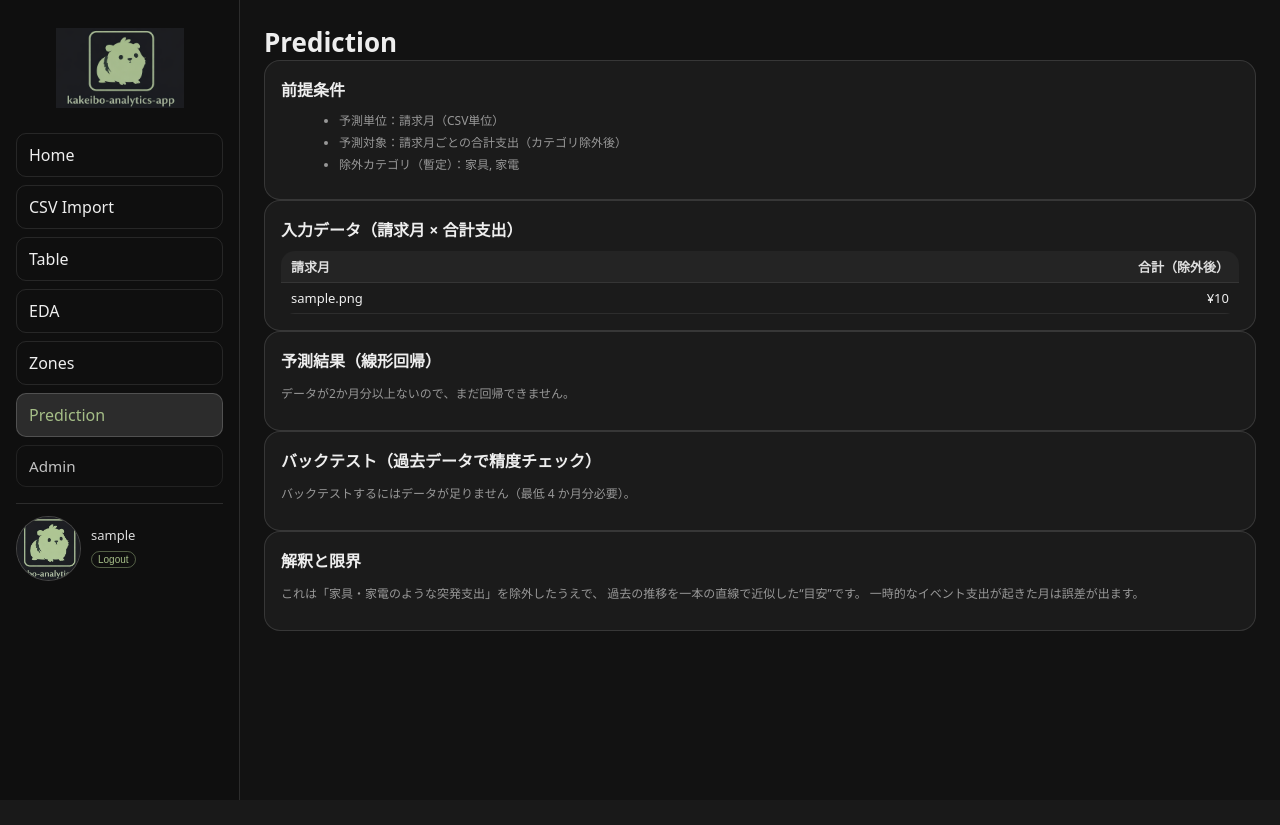
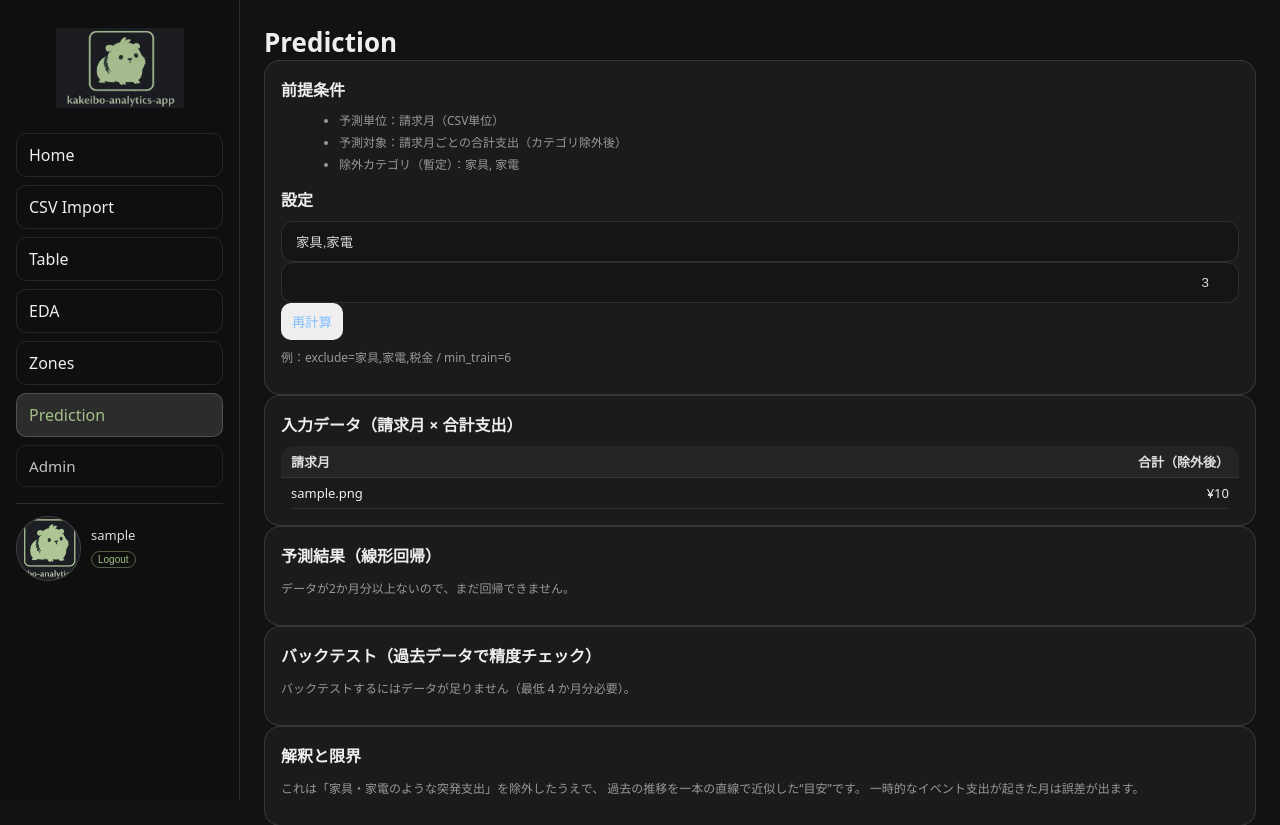
Before and after one commit to yoshimu-urami-nats/kakeibo-analytics-app, a Django app: page /prediction/ in a window 1280 px wide. Shown: the top 825 px of the page. Before the commit the page ends 800 px from the top, so only its background shows below. Run offline with Django 5.2, Linux system fonts and the light colour scheme; a user stored in the database is signed in; tables that the repository leaves empty hold one stand-in row (values such as "Sample post").

Commit message:
ズレ月TOP3追加

```diff
--- a/account/templates/account/prediction.html
+++ b/account/templates/account/prediction.html
@@ -12,6 +12,22 @@
     <li>予測対象：請求月ごとの合計支出（カテゴリ除外後）</li>
     <li>除外カテゴリ（暫定）：{{ exclude_keywords|join:", " }}</li>
   </ul>
+
+  <h2 class="h2" style="margin-top:14px;">設定</h2>
+  <form method="get" class="table-toolbar" style="grid-template-columns: 1fr 180px auto; gap:10px;">
+    <input class="input" type="text" name="exclude" placeholder="除外カテゴリ（カンマ区切り）"
+           value="{{ exclude_param|default:'' }}">
+
+    <input class="input" type="number" name="min_train" min="2"
+           value="{{ min_train }}" style="text-align:right;">
+
+    <button class="btn" type="submit">再計算</button>
+  </form>
+
+  <p class="muted" style="margin-top:8px;">
+    例：exclude=家具,家電,税金 / min_train=6
+  </p>
+
 </div>
 
 <div class="card">
@@ -62,12 +78,31 @@
 
     <ul class="muted">
       <li>検証回数：<b>{{ metrics.n }}</b></li>
-      <li>MAE（平均絶対誤差）：<b>¥{{ metrics.mae|intcomma }}</b></li>
-      <li>RMSE（誤差の大きい月に厳しい）：<b>¥{{ metrics.rmse|intcomma }}</b></li>
+
+      <li>
+        MAE（平均絶対誤差）：
+        <b>¥{{ metrics.mae|intcomma }}</b>
+        <span class="muted">（ベースライン：¥{{ metrics.naive_mae|intcomma }}）</span>
+        {% if metrics.mae_improve_pct != None %}
+          <span class="muted">／改善：<b>{{ metrics.mae_improve_pct }}%</b></span>
+        {% endif %}
+      </li>
+
+      <li>
+        RMSE：
+        <b>¥{{ metrics.rmse|intcomma }}</b>
+        <span class="muted">（ベースライン：¥{{ metrics.naive_rmse|intcomma }}）</span>
+      </li>
+
       {% if metrics.mape %}
-        <li>MAPE（平均%誤差）：<b>{{ metrics.mape }}%</b></li>
+        <li>
+          MAPE：
+          <b>{{ metrics.mape }}%</b>
+          <span class="muted">（ベースライン：{{ metrics.naive_mape }}%）</span>
+        </li>
       {% endif %}
     </ul>
+
 
     <table class="summary-table" style="margin-top:10px;">
       <thead>
@@ -75,6 +110,7 @@
           <th>対象月</th>
           <th class="num">学習月数</th>
           <th class="num">予測</th>
+          <th class="num">ベースライン</th>
           <th class="num">実績</th>
           <th class="num">誤差(予測-実績)</th>
           <th class="num">絶対誤差</th>
@@ -87,6 +123,7 @@
           <td>{{ r.month }}</td>
           <td class="num">{{ r.train_months }}</td>
           <td class="num">¥{{ r.pred|intcomma }}</td>
+          <td class="num">¥{{ r.naive_pred|intcomma }}</td>
           <td class="num">¥{{ r.actual|intcomma }}</td>
           <td class="num">{% if r.error >= 0 %}+{% endif %}¥{{ r.error|intcomma }}</td>
           <td class="num">¥{{ r.abs_error|intcomma }}</td>
@@ -102,6 +139,34 @@
       </tbody>
     </table>
 
+    {% if worst_months and worst_months|length > 0 %}
+    <div class="card" style="margin-top:12px;">
+      <h2 class="h2">誤差が大きい月（要因調査候補）</h2>
+      <p class="muted">ズレが大きい月は「一時イベント支出」が混ざっている可能性が高い。</p>
+
+      <table class="summary-table">
+        <thead>
+          <tr>
+            <th>対象月</th>
+            <th class="num">実績</th>
+            <th class="num">予測</th>
+            <th class="num">%誤差</th>
+          </tr>
+        </thead>
+        <tbody>
+          {% for r in worst_months %}
+          <tr>
+            <td>{{ r.month }}</td>
+            <td class="num">¥{{ r.actual|intcomma }}</td>
+            <td class="num">¥{{ r.pred|intcomma }}</td>
+            <td class="num">{{ r.ape|floatformat:1 }}%</td>
+          </tr>
+          {% endfor %}
+        </tbody>
+      </table>
+    </div>
+    {% endif %}
+
     <p class="muted" style="margin-top:10px;">
       ※精度が悪い月がある場合、「一時的イベント支出（旅行/家具/家電/医療/税金等）」が原因かを疑い、
       その月の扱い（除外/別カテゴリ化/特徴量追加）を検討。
@@ -112,6 +177,8 @@
       バックテストするにはデータが足りません（最低 {{ min_train|add:"1" }} か月分必要）。
     </p>
   {% endif %}
+
+
 </div>
 
 <div class="card">
--- a/account/views.py
+++ b/account/views.py
@@ -212,8 +212,20 @@ def eda(request):
 
 @login_required
 def prediction(request):
-    # --- 除外カテゴリ（まずは“名前に含まれる語”で除外） ---
-    exclude_keywords = ["家具", "家電"]
+    # --- 追加：GETで調整できるようにする ---
+    # ?min_train=6 みたいに変えられる
+    try:
+        min_train = int(request.GET.get("min_train", "3"))
+    except ValueError:
+        min_train = 3
+    min_train = max(2, min_train)  # 最低2
+
+    # ?exclude=家具,家電,税金 みたいに渡せる（空ならデフォルト）
+    exclude_param = (request.GET.get("exclude") or "").strip()
+    if exclude_param:
+        exclude_keywords = [x.strip() for x in exclude_param.split(",") if x.strip()]
+    else:
+        exclude_keywords = ["家具", "家電"]
 
     exclude_q = Q()
     for kw in exclude_keywords:
@@ -279,6 +291,11 @@ def prediction(request):
     errors_sq = []
     errors_pct = []
 
+    # --- ベースライン（ナイーブ）用 ---
+    naive_abs = []
+    naive_sq = []
+    naive_pct = []
+
     if len(series) >= (min_train + 1):
         for t in range(min_train, len(series)):
             train = series[:t]
@@ -292,18 +309,33 @@ def prediction(request):
             pred = int(round(s * test["i"] + b))
             actual = int(test["total"])
 
+            # ★ベースライン：直前月の実績をそのまま予測とみなす
+            naive_pred = int(train[-1]["total"]) if train else 0
+
+            # 誤差
             err = pred - actual
             ae = abs(err)
             se = err * err
 
-            # MAPE用（0割回避）
+            # ベースライン誤差
+            n_err = naive_pred - actual
+            n_ae = abs(n_err)
+            n_se = n_err * n_err
+
             ape = None
+            n_ape = None
             if actual != 0:
                 ape = abs(err) / abs(actual) * 100.0
                 errors_pct.append(ape)
 
+                n_ape = abs(n_err) / abs(actual) * 100.0
+                naive_pct.append(n_ape)
+
             errors_abs.append(ae)
             errors_sq.append(se)
+
+            naive_abs.append(n_ae)
+            naive_sq.append(n_se)
 
             backtests.append({
                 "month": test["billing_month"],
@@ -313,6 +345,12 @@ def prediction(request):
                 "error": err,
                 "abs_error": ae,
                 "ape": ape,  # %
+
+                # ★ベースライン
+                "naive_pred": naive_pred,
+                "naive_error": n_err,
+                "naive_abs_error": n_ae,
+                "naive_ape": n_ape,
             })
 
     metrics = {
@@ -320,15 +358,42 @@ def prediction(request):
         "mae": None,
         "rmse": None,
         "mape": None,
+
+        # ベースライン
+        "naive_mae": None,
+        "naive_rmse": None,
+        "naive_mape": None,
+
+        # 改善率（MAEでどれだけ良いか）
+        "mae_improve_pct": None,
     }
+
+    worst_months = []
 
     if backtests:
         metrics["mae"] = int(round(sum(errors_abs) / len(errors_abs)))
         metrics["rmse"] = int(round((sum(errors_sq) / len(errors_sq)) ** 0.5))
         metrics["mape"] = round(sum(errors_pct) / len(errors_pct), 1) if errors_pct else None
 
+        metrics["naive_mae"] = int(round(sum(naive_abs) / len(naive_abs)))
+        metrics["naive_rmse"] = int(round((sum(naive_sq) / len(naive_sq)) ** 0.5))
+        metrics["naive_mape"] = round(sum(naive_pct) / len(naive_pct), 1) if naive_pct else None
+
+        if metrics["naive_mae"] and metrics["naive_mae"] != 0:
+            metrics["mae_improve_pct"] = round(
+                (metrics["naive_mae"] - metrics["mae"]) / metrics["naive_mae"] * 100.0, 1
+            )
+
+        # ★ズレが大きい月（%誤差が取れるやつだけ）上位3
+        worst_months = sorted(
+            [r for r in backtests if r["ape"] is not None],
+            key=lambda r: r["ape"],
+            reverse=True
+        )[:3]
+
     return render(request, "account/prediction.html", {
         "exclude_keywords": exclude_keywords,
+        "exclude_param": ",".join(exclude_keywords),  # ★入力欄に戻す用
         "series": series,
 
         "slope": slope,
@@ -336,10 +401,10 @@ def prediction(request):
         "pred_next": pred_next,
         "next_month": next_month,
 
-        # ★バックテスト表示用
         "backtests": backtests,
         "metrics": metrics,
-        "min_train": min_train,
+        "min_train": min_train,          # ★固定じゃなくなる
+        "worst_months": worst_months,    # ★追加
     })
 
 
```
